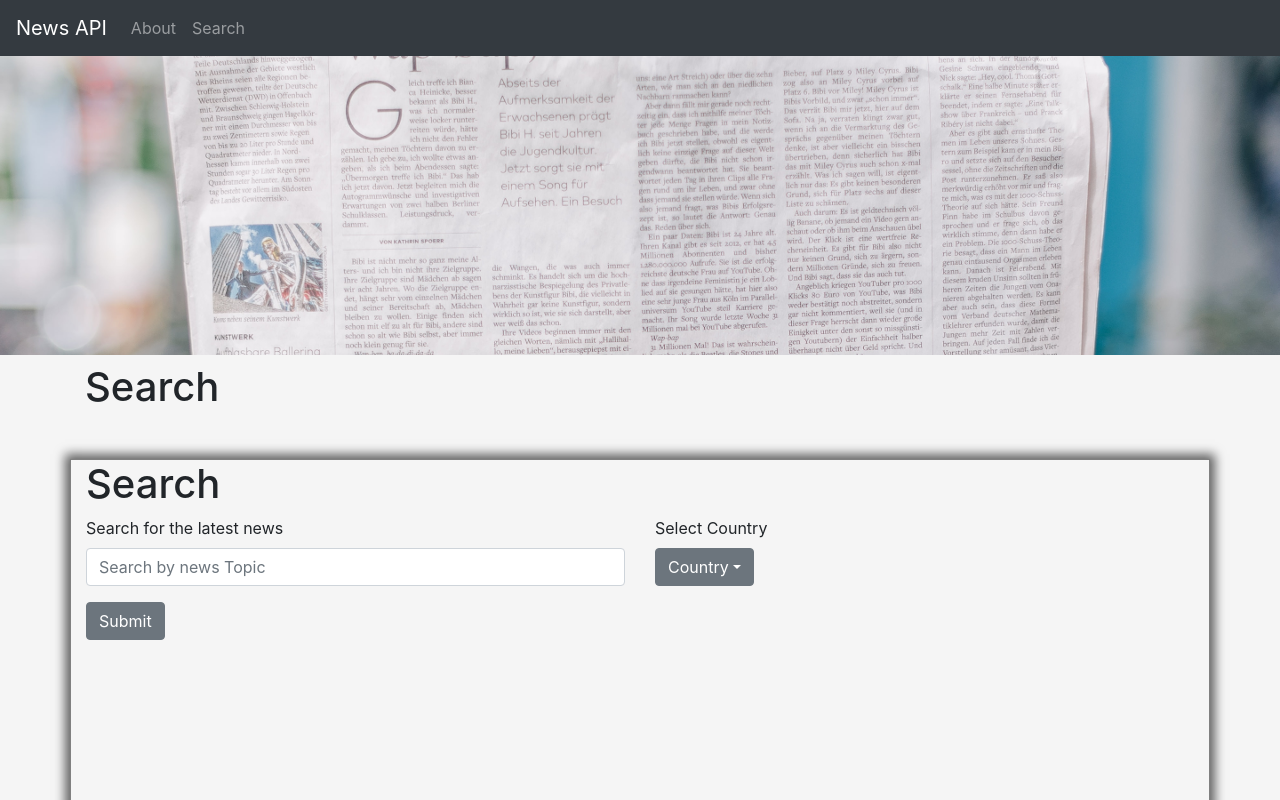
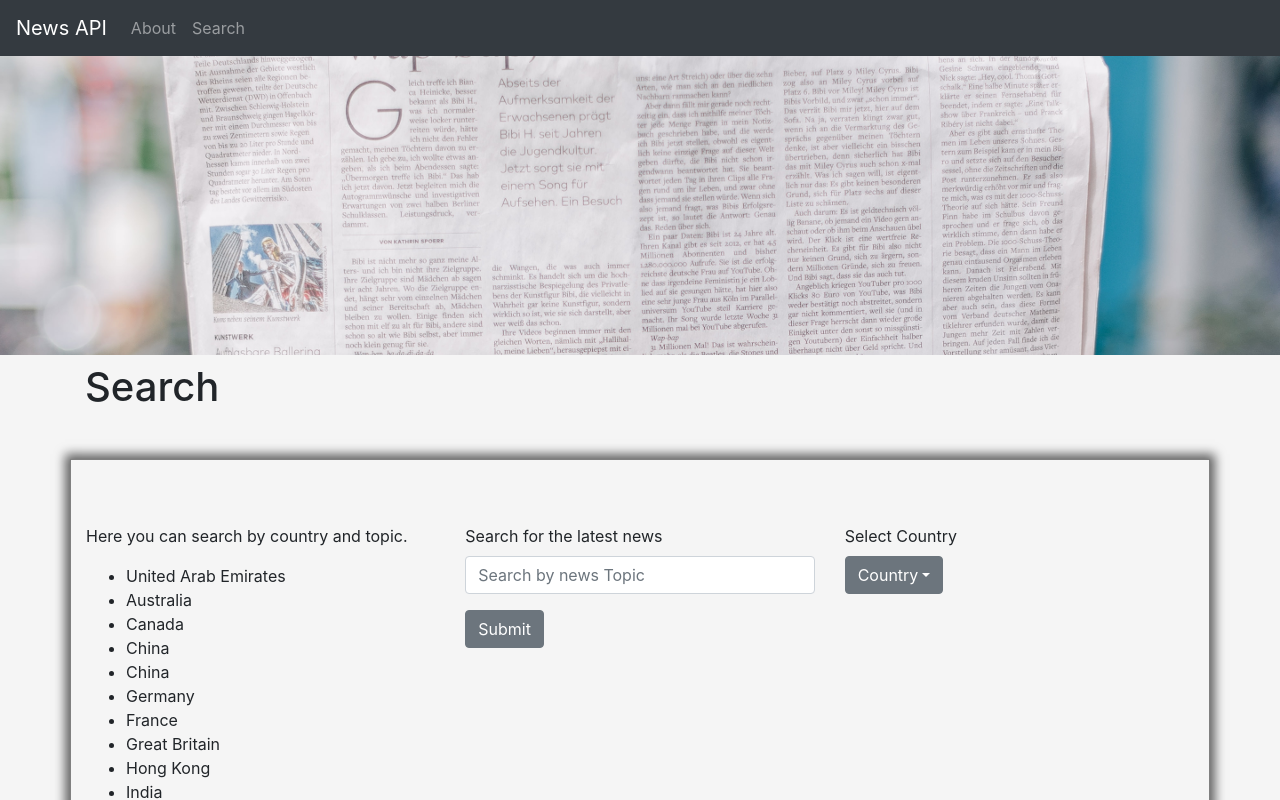
Before and after one commit to nevermindthelabel/news-api, a React (Create React App) app: page /search in a window 1280 px wide. Shown: the top 800 px of the page. Built offline with nearby package versions, Linux system fonts and the light colour scheme.

Commit message:
added available countries to search

```diff
--- a/src/Pages/Search.js
+++ b/src/Pages/Search.js
@@ -31,20 +31,23 @@ const Search = () => {
     setDropdownValue(e.target.value)
   }
 
+  const countriesToSearchFrom = ['United Arab Emirates', 'Australia', 'Canada', 'China', 'China', 'Germany', 'France', 'Great Britain', 'Hong Kong', 'India', 'Israel', 'Japan', 'Mexico', 'United States'];
+
   return (
     <>
-      <HeroImage image={Image} title={'Search'}/>
+      <HeroImage image={Image} title={'Search'} />
       <Container className='main'>
-        <Row>
-          <Col>
-            <h1>Search</h1>
+        <Row className="search-intro">
+          <Col md="4">
+            <p>Here you can search by country and topic.</p>
+            <ul>
+              {countriesToSearchFrom.map(country => (<li>{country}</li>))}
+            </ul>
             </Col>
-        </Row>
-        <Row>
-          <Col md="6">
+            <Col md="4">
               <Form handleSubmit={handleSubmit} handleChange={handleChange} />
             </Col>
-          <Col md="6">
+            <Col md="4">
               <Label>Select Country</Label>
               <Dropdown isOpen={dropdownOpen} toggle={toggle}>
                 <DropdownToggle caret >
@@ -54,7 +57,7 @@ const Search = () => {
                   <DropdownItem onClick={handleDropdownClick} value={'ae'}>United Arab Emirates</DropdownItem>
                   <DropdownItem onClick={handleDropdownClick} value={'au'}>Australia</DropdownItem>
                   <DropdownItem onClick={handleDropdownClick} value={'ca'}>Canada</DropdownItem>
-                <DropdownItem onClick={handleDropdownClick} value={'cn'}>China</DropdownItem>
+                  <DropdownItem onClick={handleDropdownClick} value={'cn'}>Chinac</DropdownItem>
                   <DropdownItem onClick={handleDropdownClick} value={'de'}>Germany</DropdownItem>
                   <DropdownItem onClick={handleDropdownClick} value={'fr'}>France</DropdownItem>
                   <DropdownItem onClick={handleDropdownClick} value={'gb'}>Great Britain</DropdownItem>
```
Lines whose indentation alone changed are shown as unchanged.
